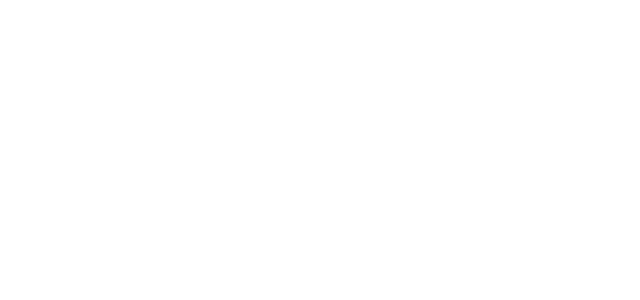
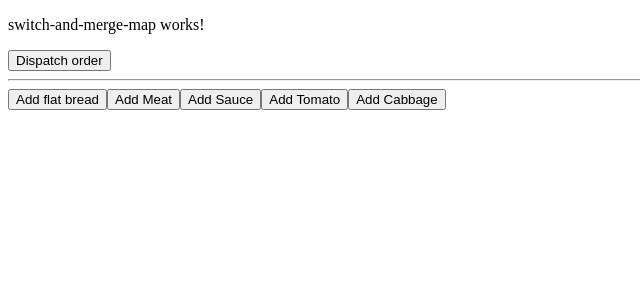
Before and after one commit to srbalakkl/Angular-RxJs, an Angular app: page /switch_and_mergeMap in a window 1280 px wide. Before the commit this address led to /. Shown: the top 300 px of the page, without its empty margins (0-640 px from the left). Built offline with nearby package versions, Linux system fonts and the light colour scheme.

Commit message:
update  to switch & mearge map

```diff
--- a/src/app/app-routing.module.ts
+++ b/src/app/app-routing.module.ts
@@ -14,6 +14,7 @@
 import {SubjectComponent} from "./subject/subject.component";
 import {ZipOperatorComponent} from "./zip-operator/zip-operator.component";
 import {BehaviourSubjectComponent} from "./behaviour-subject/behaviour-subject.component";
+import {SwitchAndMergeMapComponent} from "./switch-and-merge-map/switch-and-merge-map.component";
 import {StartWithComponent} from "./start-with/start-with.component";
 
 const routes: Routes = [
@@ -30,6 +31,8 @@
   {path: 'subject', component: SubjectComponent},
   {path: 'zip',component:ZipOperatorComponent},
   {path: 'behaviourSubject',component:BehaviourSubjectComponent},
+  {path: 'switch_and_mergeMap',component:SwitchAndMergeMapComponent},
+  {path: 'behaviourSubject',component:BehaviourSubjectComponent},
   {path: 'startWith',component:StartWithComponent}
 ];
 
--- a/src/app/app.module.ts
+++ b/src/app/app.module.ts
@@ -16,6 +16,7 @@
 import { SubjectComponent } from './subject/subject.component';
 import { ZipOperatorComponent } from './zip-operator/zip-operator.component';
 import { BehaviourSubjectComponent } from './behaviour-subject/behaviour-subject.component';
+import { SwitchAndMergeMapComponent } from './switch-and-merge-map/switch-and-merge-map.component';
 import { StartWithComponent } from './start-with/start-with.component';
 
 @NgModule({
@@ -33,6 +34,8 @@
     SubjectComponent,
     ZipOperatorComponent,
     BehaviourSubjectComponent,
+    SwitchAndMergeMapComponent,
+    BehaviourSubjectComponent,
     StartWithComponent
   ],
   imports: [
--- a/src/app/rxjs-tutor/rxjs-tutor.component.html
+++ b/src/app/rxjs-tutor/rxjs-tutor.component.html
@@ -11,4 +11,5 @@
 <button [routerLink]="['/subject']" type="button">Subject</button>
 <button [routerLink]="['/zip']" type="button">Zip operator</button>
 <button [routerLink]="['/behaviourSubject']" type="button">behaviourSubject operator</button>
+<button [routerLink]="['/switch_and_mergeMap']" type="button">switch_and_mergeMap</button>
 <button [routerLink]="['/startWith']" type="button">startWith operator</button>
--- /dev/null
+++ b/src/app/switch-and-merge-map/switch-and-merge-map.component.html
@@ -0,0 +1,19 @@
+<p>switch-and-merge-map works!</p>
+<button (click)="dispatchOrder()" type="button">Dispatch order</button>
+<hr>
+<button (click)="_flatBread.next('flat bread')" type="button">Add flat bread</button>
+<button (click)="_meat.next('meat')" type="button">Add Meat</button>
+<button (click)="_souse.next('sauce')" type="button">Add Sauce</button>
+<button (click)="_tomato.next('tomato')" type="button">Add Tomato</button>
+<button (click)="_cabbage.next('cabbage')" type="button">Add Cabbage</button>
+
+<ng-container *ngIf="delivery$ | async as product">
+<!--  <section *ngIf="durum!.length >0">-->
+  <section *ngIf="product?.product_name">
+    <h2>Enjoy😁😁😁</h2>
+    <img alt="shawarma" src="assets/aaa.jpg">
+
+    <h5>Ingredients:</h5>
+    <pre>{{ product | json}}</pre>
+  </section>
+</ng-container>
--- /dev/null
+++ b/src/app/switch-and-merge-map/switch-and-merge-map.component.ts
@@ -0,0 +1,94 @@
+import {Component, OnInit} from '@angular/core';
+import {map, mergeMap, Observable, Subject, take, tap, zip} from "rxjs";
+
+type Durum = ['flat bread', 'meat', 'sauce', 'tomato', 'cabbage'];
+
+interface Order {
+  amount: number;
+  customer_id: number;
+}
+
+interface Product {
+  product_name: Durum;
+  customer_id: number;
+}
+
+let customer_id = 0;
+
+@Component({
+  selector: 'app-switch-and-merge-map',
+  templateUrl: './switch-and-merge-map.component.html',
+  styleUrls: ['./switch-and-merge-map.component.sass']
+})
+export class SwitchAndMergeMapComponent implements OnInit {
+  shawarma$!: Observable<Durum>;
+  delivery$!: Observable<Product>;
+
+  _order = new Subject<Order>();
+
+  _flatBread = new Subject<'flat bread'>();
+  _meat = new Subject<'meat'>();
+  _souse = new Subject<'sauce'>();
+  _tomato = new Subject<'tomato'>();
+  _cabbage = new Subject<'cabbage'>();
+
+  constructor() {
+  }
+
+  ngOnInit(): void {
+    this.shawarma$ = zip(//<- this zip operator will make this observable work only
+      // all the 5 observable data's are added.
+
+      // NOTE:zip operator is very much similar to combine latest but combine latest will
+      // emmit for each & every value after the required 5 value is reached.
+      this._flatBread.pipe(tap(console.log)),
+      this._meat.pipe(tap(console.log)),
+      this._souse.pipe(tap(console.log)),
+      this._tomato.pipe(tap(console.log)),
+      this._cabbage.pipe(tap(console.log))
+    ).pipe(
+      tap((durum) => console.log('Enjoy saamy!', durum))
+    )
+
+
+    /**
+     *
+     * Here the problem with this method is, The ts compiler shows the
+     * error TS2322: Type 'Observable<Durum>' is not assignable to type 'Observable<Product>'.
+     *
+     */
+
+    /*     this.delivery$ = this._order.pipe(
+         tap(order => console.log('New Order : ', order)),
+         //   once we get an order then we have to cook the durum so that
+         //   we have to merge our durum stream into our delivery stream.
+         mergeMap(order => this.shawarma$),
+         //   here the mergeMap will wait for durum(shawarma) to emit some value & after
+         //   the emission mergeMap will subscribe the durum.
+         tap(product => console.log('Deliver the Product : ', product))
+         );*/
+
+    this.delivery$ = this._order.pipe(
+      tap(order => console.log('New Order : ', order)),
+      //   once we get an order then we have to cook the durum so that
+      //   we have to merge our durum stream into our delivery stream.
+
+      mergeMap(({amount, customer_id}) => this.shawarma$.pipe(
+        // This shawarma part will be executed only after the above part / all ingredient buttons are pressed.
+        take(amount),
+        map(durum => ({product_name: durum, customer_id}))//<- Destructuring using aero function.
+        //   Here in the map() operator we are adding all shawarma to delivery$ observables product name.
+      )),
+
+      //   here the mergeMap will wait for durum(shawarma) to emit some value & after
+      //   the emission mergeMap will subscribe the durum.
+      tap(product => console.log('Deliver the Product : ', product))
+    );
+  }
+
+  dispatchOrder() {
+    const amount = Math.floor(Math.random() * 3) + 1;
+    ++customer_id;
+    this._order.next({amount, customer_id})
+  }
+}
```
Also changed, not shown: src/app/switch-and-merge-map/switch-and-merge-map.component.sass (added).
